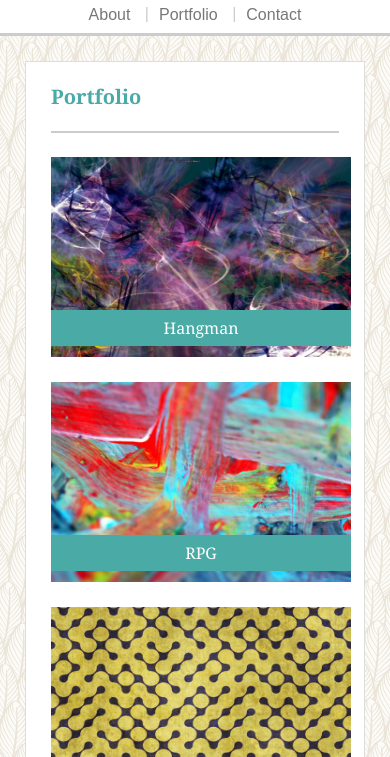
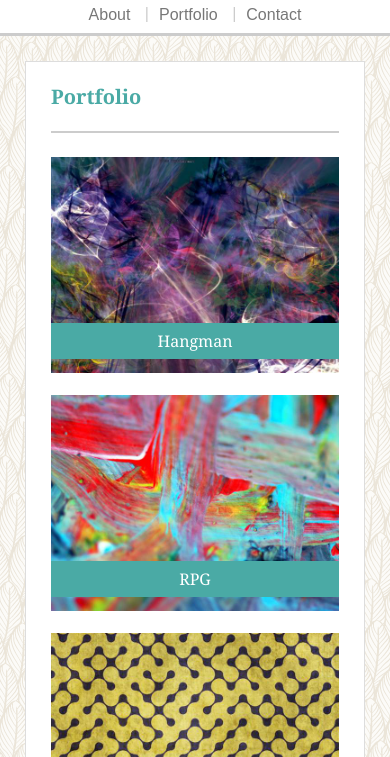
Before and after one commit to Kinla/Responsive-Portfolio, a plain HTML site: page portfolio.html in a window 390 px wide. Shown: the part 63-820 px from the top of the page. Drawn offline with Linux system fonts and the light colour scheme.

Commit message:
port done

```diff
--- a/assets/css/style.css
+++ b/assets/css/style.css
@@ -10,6 +10,7 @@ body {
     color: #777777;
     font-size: 16px;
     margin: 0 0 70px 0;
+    overflow: auto;
 }
 
 header {
@@ -110,11 +111,12 @@ footer {
     text-decoration: none;
     margin-bottom: -14px;
     z-index: 0;
+    max-width: calc((100% - 52px) / 2)
 }
 
 .port-img {
-    width: 300px;
-    height: 200px;
+    max-width: 100%;
+    height: auto;
 }
 
 .port-title {
@@ -122,17 +124,21 @@ footer {
     background: #4aaaa5;
     font-family: 'Georgia', Times, Times New Roman, serif;
     padding: 10px 0;
-    width: 300px;
+    width: 100%;
     text-align: center;
     position: relative;
     bottom: 50px;
+}
+
+.wrap {
+    margin-right: -25px;
 }
 
 a:last-of-type {
     margin-bottom: -39px;
 }
 
-/*This gives the look I want, but there has got to be a better way?*/
+/* removing the following hover for this assignment as I don't have time to figure how to make it work
 .projects:hover .port-title {
     background: #4aaaa599;
     line-height: 200px;
@@ -146,6 +152,8 @@ a:last-of-type {
     padding: 0;
     margin-bottom: -164px;
 }
+*/
+
 
 /* styles affecting contact.hmtl */
 
@@ -201,31 +209,38 @@ input[type=submit], input[value=submit] {
 
 @media screen and (max-width: 980px) {
     .header-w {
+        max-width: 900px;
+        margin-left: 25px;
+        margin-right: 25px;
+
+    }
+    .content {
+        max-width: 848px;
+        margin-left: 25px;
+        margin-right: 25px;
+    }
+
+    #selfport {
+        width: 300px;
+        height: auto;
+    }
+}
+
+@media screen and (max-width: 768px) {
+    .header-w {
         max-width: 700px;
+        margin-left: 25px;
+        margin-right: 25px;
     }
     .content {
         max-width: 648px;
-
+        margin-left: 25px;
+        margin-right: 25px;
     }
     #selfport {
         width: 250px;
         height: auto;
     }
-
-}
-
-@media screen and (max-width: 768px) {
-    .header-w {
-        max-width: 600px;
-    }
-    .content {
-        max-width: 548px;
-    }
-    #selfport {
-        width: 200px;
-        height: auto;
-    }
-
 }
 
 @media screen and (max-width: 640px) {
@@ -271,4 +286,37 @@ input[type=submit], input[value=submit] {
         margin: auto;
         margin-bottom: 20px;
     }
+
+    .projects {
+        margin-right: 0;
+        float: none;
+        display: block;
+        max-width: 100%;
+        height: auto;
+    }
+
+    .port-img {
+        float: none;
+        display: block;
+        width: 100%;
+        height: auto;
+        object-fit: contain;
+        margin-left: auto;
+        margin-right: auto;
+    }
+
+    .port-title {
+        color: #ffffff;
+        background: #4aaaa5;
+        font-family: 'Georgia', Times, Times New Roman, serif;
+        padding: 10px 0;
+        width: 100%;
+        text-align: center;
+        position: relative;
+        bottom: 50px;
+    }
+
+    .wrap {
+        margin: 0;
+    }
 }
--- a/portfolio.html
+++ b/portfolio.html
@@ -2,6 +2,7 @@
 <html lang="en">
     <head>
         <meta charset="UTF-8">
+        <meta name="viewport" content="width=device-width, initial-scale=1.0">
         <title>Sharon's Portfolio</title>
         <link rel="stylesheet" type="text/css" href="assets/css/reset.css">
         <link rel="stylesheet" type="text/css" href="assets/css/style.css">
@@ -9,8 +10,8 @@
     <body>
         <!--For Header-->
         <header>
-                <section class="header">
-                <h1><span id="logo">Sharon Chien</span></h1>
+            <section class="header-w">
+            <h1 id="logo">Sharon Chien</h1>
             <nav>
                 <a class="menu" href="index.html">About</a>
                 <a class="menu" href="portfolio.html">Portfolio</a>
@@ -24,6 +25,7 @@
                 <h1 class="heading">Portfolio</h1>
             <br><hr><br>
             <!-- currently all projects links to nowhere.-->
+            <div class="wrap">
             <a class="projects" href="#" target="_blank">
                 <img class="port-img" src="assets/images/hangman.jpg" alt="Hangman">
                 <h4 class="port-title">Hangman</h4>
@@ -44,6 +46,7 @@
                 <img class="port-img" src="assets/images/RPS.jpg" alt="Rock Paper Scissors">
                 <h4 class="port-title">Rock Paper Scisssors</h4>
             </a>
+            </div>
         </section>
 
         <!--Footer-->
```
Lines whose indentation alone changed are shown as unchanged.
